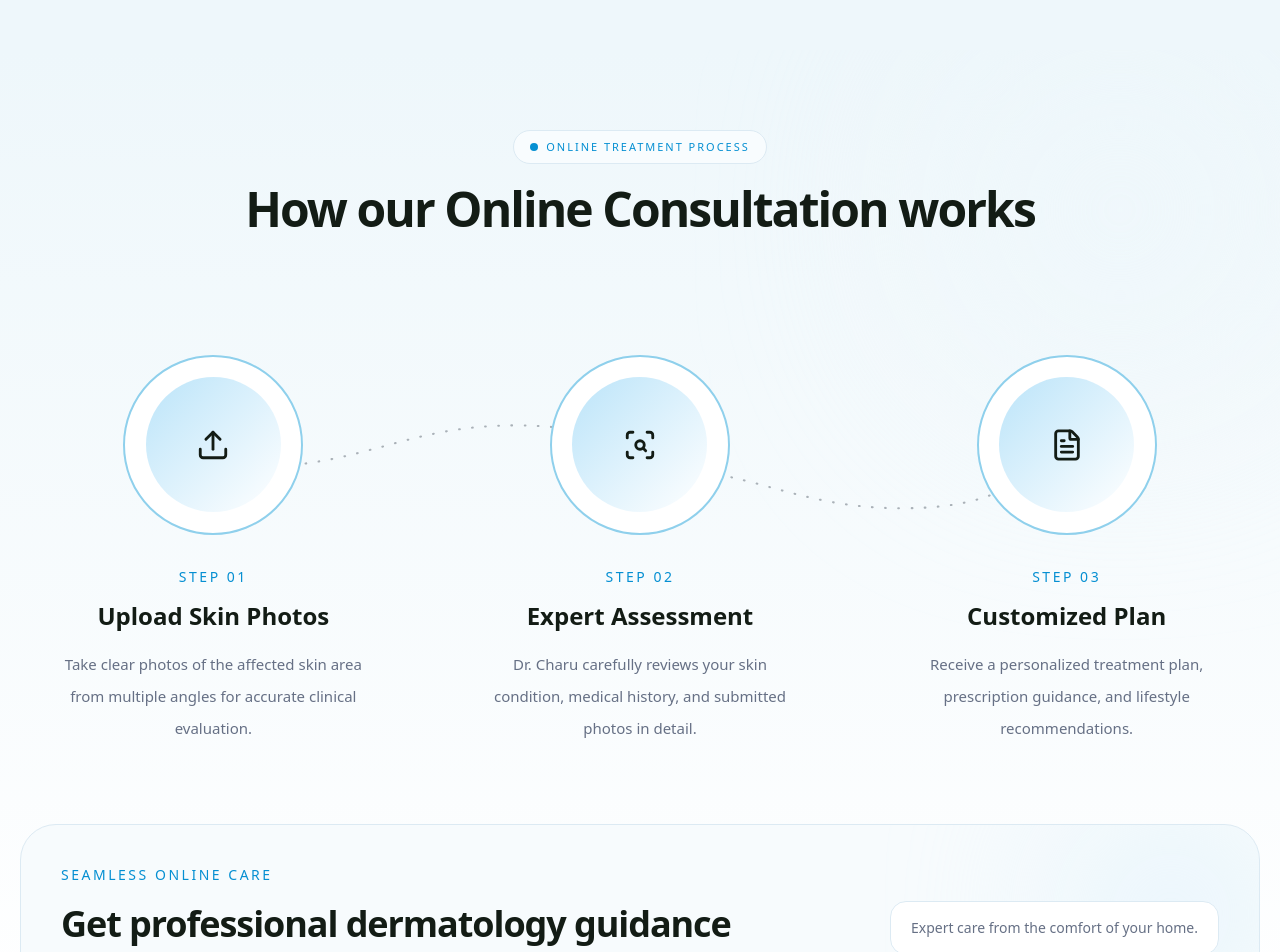
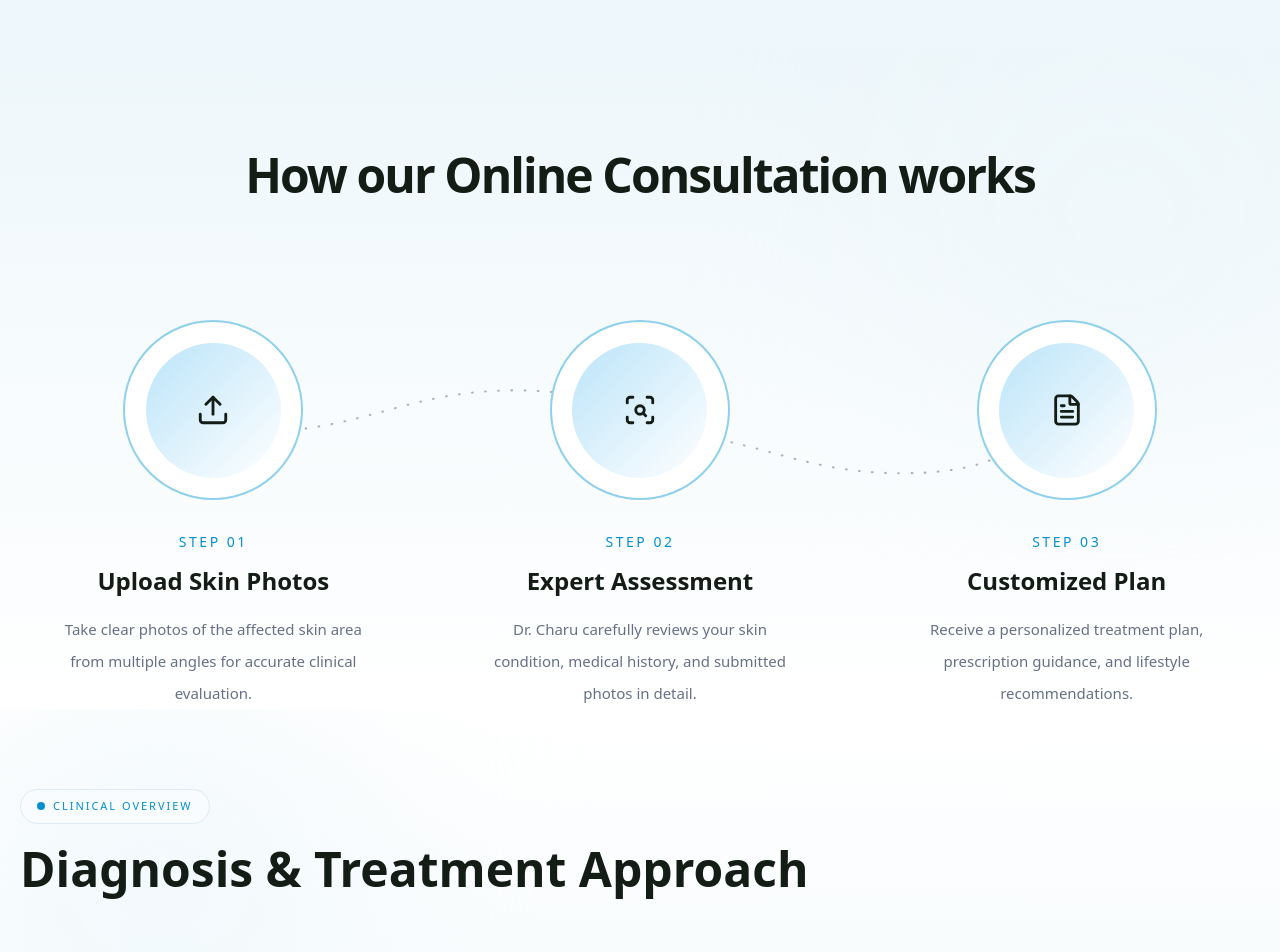
Before and after one commit to triosphereTech/drcharugarg, a Next.js app: page /services/acne-oily in a window 1280 px wide. Shown: the part 2300-3252 px from the top of the page. Built offline with nearby package versions, Linux system fonts and the light colour scheme; no server answers.

Commit message:
Minor Changes

```diff
--- a/src/components/home/hero.jsx
+++ b/src/components/home/hero.jsx
@@ -17,7 +17,7 @@ import {
 import "swiper/css";
 
 import Hero1 from "../../../public/images/HomeHero.png";
-import Hero2 from "../../../public/images/SideFaceN.png";
+import Hero2 from "../../../public/images/Slide2.png";
 import Hero3 from "../../../public/images/StraightLook.png";
 
 import PlusBg from "../../../public/images/PlusBg.png";
--- a/src/components/services/HOTW.jsx
+++ b/src/components/services/HOTW.jsx
@@ -18,18 +18,18 @@ const HOTW = ({ data }) => {
       {/* Blur */}
       <div className="absolute right-0 top-0 h-[320px] w-[320px] rounded-full bg-[#eef7fb] blur-[120px]" />
 
-      <div className="relative mx-auto max-w-7xl px-3 pt-10 md:px-5 md:pt-20">
+      <div className="relative mx-auto max-w-7xl px-3 pt-5 md:px-5 md:pt-20">
         {/* Heading */}
         <div className="mx-auto max-w-[920px] text-center">
           {/* Badge */}
           <div className="mb-5 flex justify-center">
-            <div className="flex items-center gap-2 rounded-full border border-[#dceaf3] bg-[#f8fcfe] px-4 py-2">
+            {/* <div className="flex items-center gap-2 rounded-full border border-[#dceaf3] bg-[#f8fcfe] px-4 py-2">
               <div className="h-2 w-2 rounded-full bg-[#058FD2]" />
 
               <p className="text-[11px] font-medium uppercase tracking-[0.18em] text-[#058FD2]">
                 {data.badge}
               </p>
-            </div>
+            </div> */}
           </div>
 
           {/* Title */}
@@ -135,12 +135,12 @@ const HOTW = ({ data }) => {
         </div>
 
         {/* Bottom Line */}
-        <div className="relative mt-20 overflow-hidden rounded-[36px] border border-[#dceaf3] bg-[#f7fbfd] p-7 md:p-10">
-          {/* Blur */}
+        {/* <div className="relative mt-20 overflow-hidden rounded-[36px] border border-[#dceaf3] bg-[#f7fbfd] p-7 md:p-10">
+
           <div className="absolute right-0 top-0 h-44 w-44 rounded-full bg-[#dff2fc] blur-[90px]" />
 
           <div className="relative z-10 flex flex-col gap-5 lg:flex-row lg:items-center lg:justify-between">
-            {/* Left */}
+
             <div className="max-w-[760px]">
               <p className="text-sm font-medium uppercase tracking-[0.18em] text-[#058FD2]">
                 Seamless Online Care
@@ -151,14 +151,14 @@ const HOTW = ({ data }) => {
               </h3>
             </div>
 
-            {/* Right */}
+
             <div className="rounded-2xl border border-[#dceaf3] bg-white px-5 py-4">
               <p className="text-sm font-medium text-[#667085]">
                 Expert care from the comfort of your home.
               </p>
             </div>
           </div>
-        </div>
+        </div> */}
       </div>
     </section>
   );
```
Also changed, not shown: src/app/(client)/page.js (+10 -10 lines), 2 other files (tests, documents, lock files or other folders).
